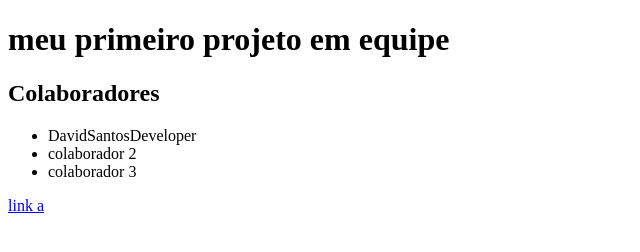
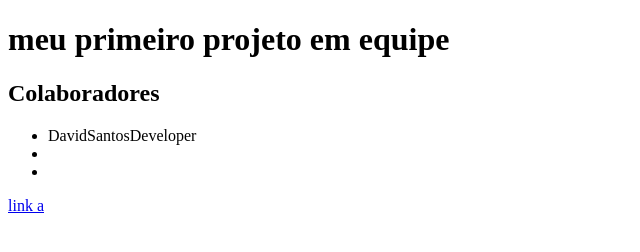
Before and after one commit to DavidSantosDeveloper/github-for-teams, a plain HTML site: page index.html in a window 1280 px wide. Shown: the whole page, without its empty margins (0-640 px from the left). Drawn offline with Linux system fonts and the light colour scheme.

Commit message:
modificacoes no index.html

```diff
--- a/index.html
+++ b/index.html
@@ -15,8 +15,8 @@
     <h2>Colaboradores</h2>
     <ul>
         <li>DavidSantosDeveloper</li>
-        <li>colaborador 2</li>
-        <li>colaborador 3</li>
+        <li></li>
+        <li></li>
     </ul>
     <a href="about.html">link a</a>
 </body>
```
